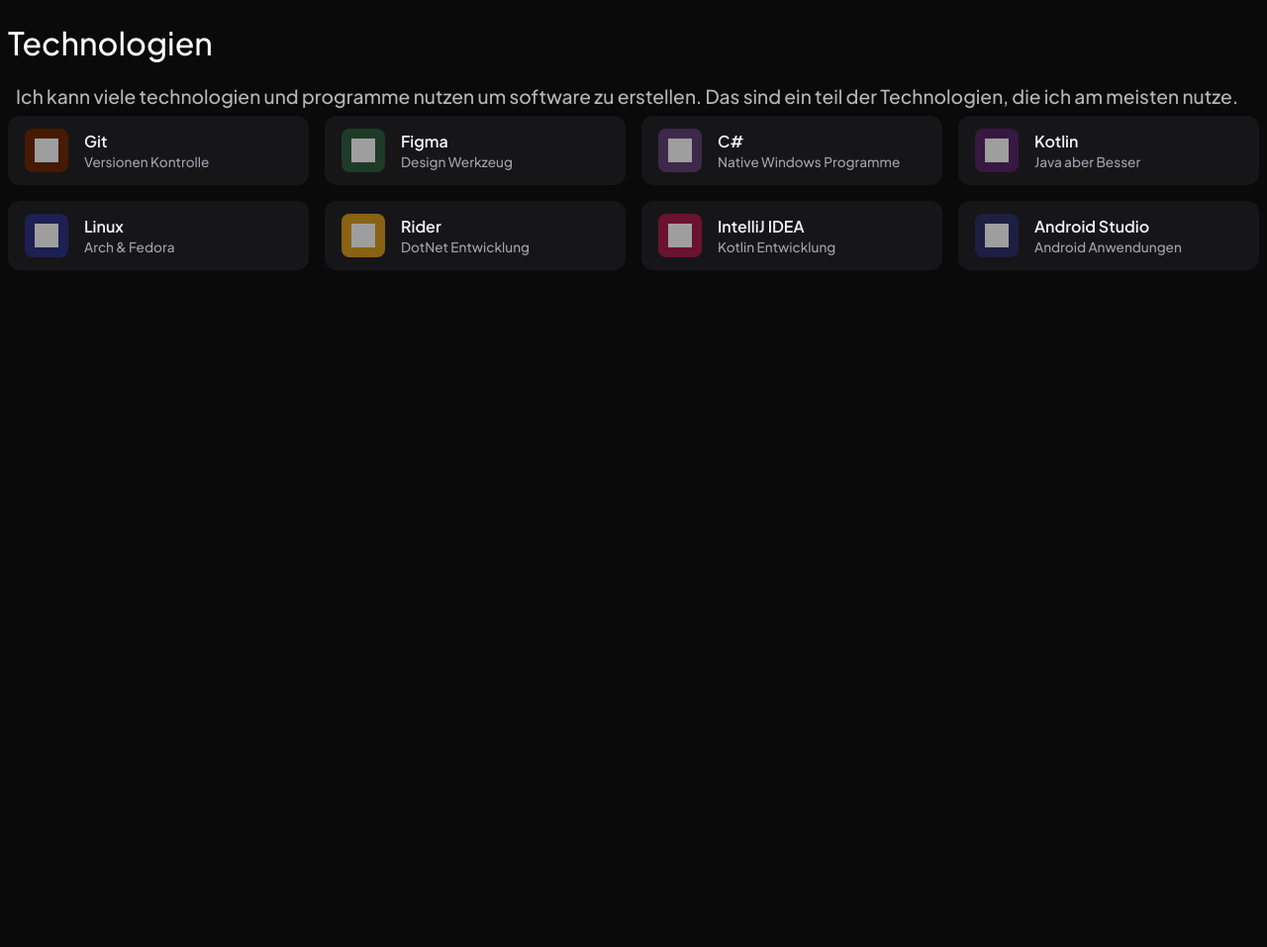
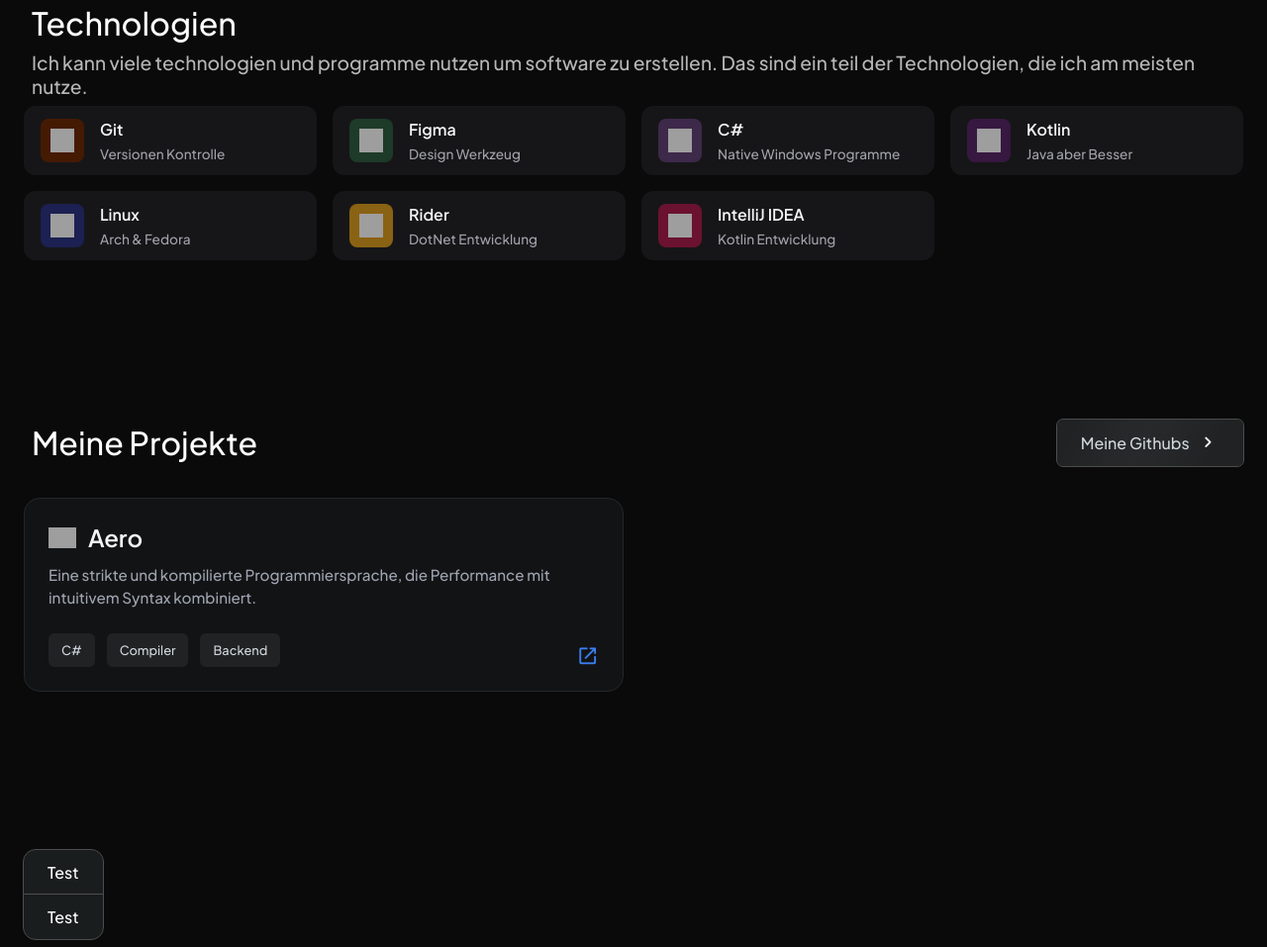
Before and after one commit to holzfa/Portfolio, a plain HTML site: page index.html in a window 1280 px wide. Shown: the part 443-1400 px from the top of the page at 99% size. Before the commit the page ends 800 px from the top, so only its background shows below. Drawn offline with nearby package versions, Linux system fonts and the light colour scheme; grey boxes are pictures that could not be loaded.

Commit message:
Shimmer now less noticable. techstack.js now more isolated. New projectstack with current projects. Updated styles and new content.

```diff
--- a/index.html
+++ b/index.html
@@ -11,38 +11,61 @@
     <body>
         <div class="container centered navbar">
             <a href="#home" class="dest">Start</a>
+            <a href="#about" class="dest">Über</a>
             <a href="#projects" class="dest">Projekte</a>
-            <a href="#about" class="dest">Über</a>
             <a href="#contact" class="dest">Kontakt</a>
         </div>
 
-        <div class="hero">
+        <div class="content">
+            <div class="hero" id="home">
                 <h1 class="title">
                     Anwendungs <span class="important">Entwickler</span>
                 </h1>
-            <h4 class="subtitle">
+                <h4 class="t4">
                     Hi, ich bin Fabio. Ein 17-jähriger Open-Source-Entwickler.
                 </h4>
             </div>
 
             <div class="centered button-group top-gapped">
-            <a href="#projects" class="button shimmer">Meine Projekte<span class="symbol right-spaced">keyboard_arrow_right</span></a>
+                <a href="#projects" class="button shimmer">Meine Projekte<span class="symbol left-spaced">keyboard_arrow_right</span></a>
                 <a href="assets/Lebenslauf.pdf" target="_blank" class="button ghost">
                     <span class="symbol important right-spaced">open_in_new</span>Lebenslauf
                 </a>
             </div>
 
-        <div class="sectioned">
-            <h1>Technologien</h1>
-            <h4 class="subtitle">
+            <div id="about" class="sectioned">
+                <h1 class="t1">Technologien</h1>
+                <h4 class="t4">
                     Ich kann viele technologien und programme nutzen um software zu erstellen.
                     Das sind ein teil der Technologien, die ich am meisten nutze.
                 </h4>
 
-            <div id="tech-stack" class="card-grid"></div>
+                <div id="tech-stack" class="tech-card-grid"></div>
+            </div>
+
+            <div class="sectioned" id="projects">
+                <div class="opposed bottom-gapped">
+                    <h1 class="t1">Meine Projekte</h1>
+                    <a class="button shimmer">Meine Githubs<span class="symbol left-spaced">keyboard_arrow_right</span></a>
+                </div>
+
+                <div id="project-stack" class="project-card-grid"></div>
+            </div>
+
+            <div>
+                <div class="vert-stacked sectioned stretched">
+                    <div class="container top stretched">
+                        Test
+                    </div>
+                    <div class="stretched container bottom">
+                        Test
+                    </div>
+                </div>
+            </div>
         </div>
 
         <script src="techstack.js"></script>
+        <script src="projectstack.js"></script>
         <script src="navbar.js"></script>
     </body>
 </html>
--- a/navbar.js
+++ b/navbar.js
@@ -1,10 +1,32 @@
 let lastScrollY = window.scrollY;
+let isAutoScrolling = false;
+let autoScrollTimer = null;
+
 const navBar = document.querySelector('.navbar');
+const navLinks = document.querySelectorAll('.dest');
 
+navLinks.forEach(link => {
+  link.addEventListener('click', () => {
+    isAutoScrolling = true;
+    navBar.classList.remove('hidden');
+
+    // Falls während eines vorherigen Sprungs erneut geklickt wird, Timer zurücksetzen
+    clearTimeout(autoScrollTimer);
+
+    // Flag automatisch aufheben
+    autoScrollTimer = setTimeout(() => {
+      isAutoScrolling = false;
+      lastScrollY = window.scrollY;
+    }, 800);
+  });
+});
+
+// Scrolling event
 window.addEventListener('scroll', () => {
+  if (isAutoScrolling) return;
+
   const currentScrollY = window.scrollY;
 
-    // Nur ausblenden, wenn mehr als 50px gescrollt wurden
   if (currentScrollY > lastScrollY && currentScrollY > 50) {
     navBar.classList.add('hidden');
   } else {
--- /dev/null
+++ b/projectstack.js
@@ -0,0 +1,38 @@
+const projectStack = [
+  {
+    title: "Aero",
+    icon: "https://raw.githubusercontent.com/Aero-Language/Aero-Docs/refs/heads/main/aero_dark.svg",
+    badges: ["C#", "Compiler", "Backend"],
+    description: "Eine strikte und kompilierte Programmiersprache, die Performance mit intuitivem Syntax kombiniert.",
+    url: "https://github.com/Aero-Language"
+  },
+  // {
+  //   title: "",
+  //   icon: "",
+  //   badges: [],
+  //   description: "",
+  //   url: ""
+  // }
+];
+const projectContainer = document.getElementById("project-stack");
+projectContainer.innerHTML = projectStack.map(item => `
+  <div class="project-card">
+      <div class="project-card-header">
+        <img src="${item.icon}" alt="${item.title}" class="project-title-icon" />
+        <h3 class="project-card-title">${item.title}</h3>
+      </div>
+
+      <p class="project-description">${item.description}</p>
+
+      <div class="project-card-footer">
+        <div class="badge-grid">
+          ${item.badges.map(badge => `<span class="badge">${badge}</span>`).join("")}
+        </div>
+        ${item.url ? `
+          <a href="${item.url}" target="_blank" class="project-link-btn" aria-label="Open ${item.title}">
+            <span class="symbol important">open_in_new</span>
+          </a>
+        ` : ''}
+      </div>
+    </div>
+`).join("");
--- a/styles.css
+++ b/styles.css
@@ -10,7 +10,13 @@
     color: white;
     text-decoration: none;
 }
-html { background-color: #0a0a0b; }
+html { background-color: #0a0a0b; scroll-behavior: smooth; }
+div.content { padding: 0px 16px; }
+
+#home, #projects, #about, #contact {
+  scroll-margin-top: 100px;
+}
+
 
 .symbol {
     font-family: "Material Symbols Rounded";
@@ -29,16 +35,16 @@
 }
 
 .right-spaced {
-    margin-right: 4px;
+    margin-right: 8px;
 }
 .left-spaced {
-    margin-left: 4px;
+    margin-left: 8px;
 }
 .top-spaced {
-    margin-top: 4px;
+    margin-top: 8px;
 }
 .bottom-spaced {
-    margin-bottom: 4px;
+    margin-bottom: 8px;
 }
 
 .right-gapped {
@@ -58,6 +64,9 @@
     margin-top: 160px;
 }
 
+.stretched {
+    width: 100%;
+}
 .centered {
     justify-content: center;
     align-items: center;
@@ -90,9 +99,11 @@
     outline-color: #4D4D4D;
     outline-width: 1px;
 }
+.container.top { border-radius: 12px 12px 0px 0px; }
+.container.bottom { border-radius: 0px 0px 12px 12px; }
 
 .button {
-    background-color: #1a1d1d;
+    background-color: #202223;
 
     padding: 12px 24px;
     display: flex;
@@ -148,7 +159,7 @@
 }
 
 .hero {
-    margin-top: 120px;
+    margin-top: 100px;
     text-align: center;
 }
 .title {
@@ -157,11 +168,16 @@
 
     margin: 8px;
 }
-.subtitle {
+.t1 {
+    font-size: 2rem;
+    margin: 4px 8px;
+}
+.t4 {
     font-size: 1.2rem;
     opacity: 0.7;
     margin: 8px;
 }
+
 
 .navbar {
     position: fixed;
@@ -179,7 +195,23 @@
     color: #3a7fee;
 }
 
-.card {
+.opposed {
+  display: flex;
+  justify-content: space-between;
+  align-items: center;
+  width: 100%;
+}
+.vert-stacked {
+    display: flex;
+    flex-direction: column;
+}
+.horiz-stacked {
+    display: flex;
+    flex-direction: row;
+    justify-content: stretch;
+}
+
+.tech-card {
   display: flex;
   align-items: center;
   gap: 16px;
@@ -191,11 +223,11 @@
   box-sizing: border-box;
   transition: background-color 0.2s ease, border-color 0.2s ease;
 }
-.card:hover {
+.tech-card:hover {
     border-color: #4a4a4b;
     background-color: #252628;
 }
-.card-grid {
+.tech-card-grid {
   display: grid;
   grid-template-columns: 1fr;
   gap: 16px;
@@ -203,30 +235,115 @@
   max-width: 1280px;
 }
 @media (min-width: 640px) {
-  .card-grid {
+  .tech-card-grid {
     grid-template-columns: repeat(2, 1fr);
   }
 }
 @media (min-width: 1200px) {
-  .card-grid {
+  .tech-card-grid {
     grid-template-columns: repeat(4, 1fr);
   }
 }
 
 .card-info {
   display: flex;
+  gap: 4px;
   flex-direction: column;
 }
-.card-title {
+.tech-card-title {
   font-size: 1rem;
   font-weight: 600;
   color: #f4f4f5;
   margin: 0;
 }
-.card-subtitle {
+.tech-card-subtitle {
   font-size: 0.85rem;
   color: #a1a1aa;
   margin: 2px 0 0 0;
+}
+
+.project-card {
+  display: flex;
+  flex-direction: column;
+  background-color: #121315;
+  border: 1px solid #242628;
+  border-radius: 16px;
+  padding: 24px;
+  box-sizing: border-box;
+  position: relative;
+  transition: border-color 0.2s ease, background-color 0.2s ease;
+}
+.project-card-header {
+  display: flex;
+  align-items: center;
+  gap: 12px;
+  margin-bottom: 12px;
+}
+.project-title-icon {
+  width: 28px;
+  height: 28px;
+  object-fit: contain;
+}
+.project-card-title {
+  font-size: 1.5rem;
+  font-weight: 600;
+  color: #f4f4f5;
+  margin: 0;
+}
+.project-description {
+  font-size: 0.95rem;
+  color: #9ea4b0;
+  line-height: 1.5;
+  margin: 0 0 24px 0;
+  flex-grow: 1; /* Pushes footer to the bottom evenly */
+}
+.project-card-footer {
+  display: flex;
+  justify-content: space-between;
+  align-items: flex-end;
+  gap: 12px;
+}
+.badge {
+    background-color: #202223;
+
+    padding: 8px 12px;
+    display: flex;
+    justify-content: center;
+    align-items: center;
+    width: fit-content;
+
+    text-decoration: none;
+    cursor: pointer;
+    font-size: 0.8rem;
+    color: #d0d7de;
+
+    border: none;
+    border-radius: 6px;
+    border: 1px solid transparent;
+}
+.badge:hover {
+    border-color: #4a4a4b;
+    background-color: #252628;
+}
+.badge:focus-visible {
+    outline-width: 2px;
+    outline-color: #3a7fee;
+}
+.badge-grid {
+    display: flex;
+    gap: 12px;
+}
+.project-card-grid {
+  display: grid;
+  grid-template-columns: 1fr;
+  gap: 20px;
+  width: 100%;
+  max-width: 1280px;
+}
+@media (min-width: 768px) {
+  .project-card-grid {
+    grid-template-columns: repeat(2, 1fr);
+  }
 }
 
 .icon-box {
@@ -243,16 +360,18 @@
   height: 24px;
 }
 
+@keyframes shimmer {
+  0% {
+    transform: rotate(25deg) translateX(-60%);
+  }
+  100% {
+    transform: rotate(25deg) translateX(60%);
+  }
+}
 .shimmer {
   position: relative;
   overflow: hidden;
 }
-
-.shimmer {
-  position: relative;
-  overflow: hidden;
-}
-
 .shimmer::after {
   content: "";
   position: absolute;
@@ -264,7 +383,7 @@
   background-image: linear-gradient(
     90deg,
     rgba(255, 255, 255, 0) 0%,
-    rgba(255, 255, 255, 0.08) 25%,
+    rgba(255, 255, 255, 0.03) 25%,
     rgba(255, 255, 255, 0) 50%
   );
 
@@ -274,12 +393,3 @@
   animation: shimmer 2s infinite linear;
   pointer-events: none;
 }
-
-@keyframes shimmer {
-  0% {
-    transform: rotate(25deg) translateX(-60%);
-  }
-  100% {
-    transform: rotate(25deg) translateX(60%);
-  }
-}
--- a/techstack.js
+++ b/techstack.js
@@ -5,18 +5,17 @@
   { title: "Kotlin", subtitle: "Java aber Besser", icon: "https://cdn.jsdelivr.net/gh/devicons/devicon@latest/icons/kotlin/kotlin-original.svg", bg: "#371840" },
   { title: "Linux", subtitle: "Arch & Fedora", icon: "https://cdn.jsdelivr.net/gh/devicons/devicon@latest/icons/fedora/fedora-original.svg", bg: "#1c2052" },
   { title: "Rider", subtitle: "DotNet Entwicklung", icon: "https://cdn.jsdelivr.net/gh/devicons/devicon@latest/icons/rider/rider-original.svg", bg: "#8a6213" },
-  { title: "IntelliJ IDEA", subtitle: "Kotlin Entwicklung", icon: "https://cdn.jsdelivr.net/gh/devicons/devicon@latest/icons/intellij/intellij-original.svg", bg: "#6b1230" },
-  { title: "Android Studio", subtitle: "Android Anwendungen", icon: "https://cdn.jsdelivr.net/gh/devicons/devicon@latest/icons/androidstudio/androidstudio-original.svg", bg: "#1d1e42" }
+  { title: "IntelliJ IDEA", subtitle: "Kotlin Entwicklung", icon: "https://cdn.jsdelivr.net/gh/devicons/devicon@latest/icons/intellij/intellij-original.svg", bg: "#6b1230" }
 ];
-const container = document.getElementById("tech-stack");
-container.innerHTML = techStack.map(item => `
-  <div class="card">
+const techContainer = document.getElementById("tech-stack");
+techContainer.innerHTML = techStack.map(item => `
+  <div class="tech-card">
     <div class="icon-box" style="--badge-bg: ${item.bg}">
       <img src="${item.icon}" alt="${item.title}">
     </div>
     <div class="card-info">
-      <h3 class="card-title">${item.title}</h3>
-      <p class="card-subtitle">${item.subtitle}</p>
+      <h3 class="tech-card-title">${item.title}</h3>
+      <p class="tech-card-subtitle">${item.subtitle}</p>
     </div>
   </div>
 `).join("");
```
Lines whose indentation alone changed are shown as unchanged.
